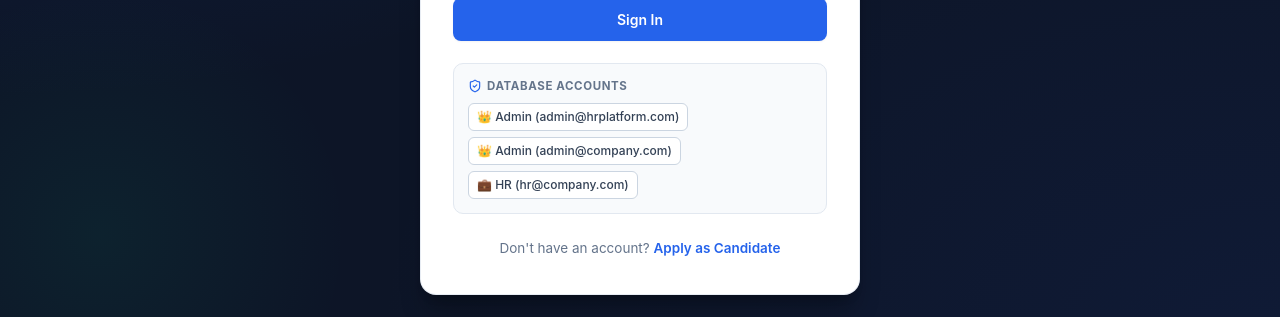
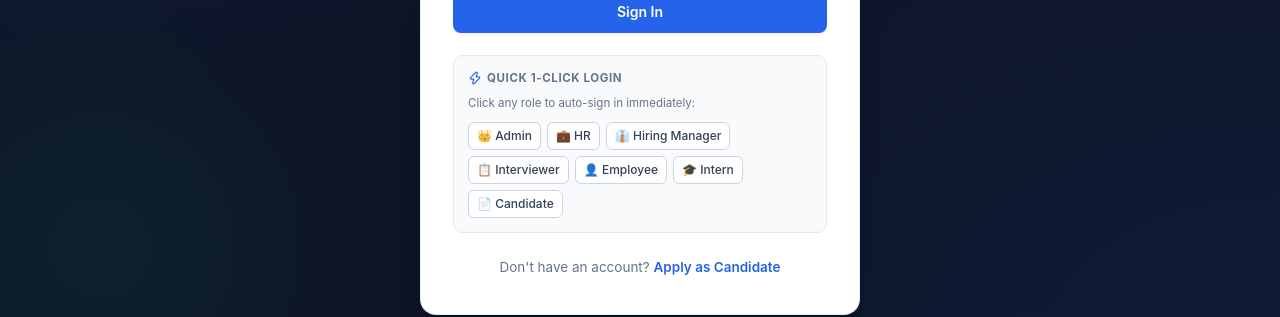
Before and after one commit to Anuj24Kumar/HR-Internal-Operation, a React (Vite) app in the folder frontend/: page /login in a window 1280 px wide. Shown: the part 465-782 px from the top of the page. Built offline with nearby package versions, Linux system fonts and the light colour scheme; no server answers.

Commit message:
Add 1-click Quick Login buttons for all 7 accounts on Login page

```diff
--- a/frontend/src/pages/Login.jsx
+++ b/frontend/src/pages/Login.jsx
@@ -1,9 +1,19 @@
 import { useState } from "react";
 import { Link, useLocation, useNavigate } from "react-router-dom";
-import { Mail, Lock, Eye, EyeOff, Loader2, AlertCircle, CheckCircle2, ShieldCheck } from "lucide-react";
+import { Mail, Lock, Eye, EyeOff, Loader2, AlertCircle, CheckCircle2, Zap } from "lucide-react";
 import { apiRequest } from "../api.js";
 import { roles } from "../roles.js";
 import "./auth.css";
+
+const DEMO_ACCOUNTS = [
+  { role: "admin", label: "Admin", email: "admin@company.com", password: "Admin@12345", icon: "👑" },
+  { role: "hr", label: "HR", email: "hr@company.com", password: "HR@12345", icon: "💼" },
+  { role: "hiring_manager", label: "Hiring Manager", email: "manager@company.com", password: "Manager@123", icon: "👔" },
+  { role: "interviewer", label: "Interviewer", email: "interviewer@company.com", password: "Interviewer@123", icon: "📋" },
+  { role: "employee", label: "Employee", email: "employee@company.com", password: "Employee@123", icon: "👤" },
+  { role: "intern", label: "Intern", email: "intern@company.com", password: "Intern@123", icon: "🎓" },
+  { role: "candidate", label: "Candidate", email: "candidate@company.com", password: "Candidate@123", icon: "📄" },
+];
 
 export default function Login() {
   const location = useLocation();
@@ -18,33 +28,28 @@ export default function Login() {
   const [error, setError] = useState("");
   const [loading, setLoading] = useState(false);
 
-  async function handleSubmit(event) {
-    event.preventDefault();
+  async function performLogin(email, password, role) {
     setError("");
     setLoading(true);
-
 
     try {
       const result = await apiRequest("/auth/login", {
         method: "POST",
         body: JSON.stringify({
-          email: form.email.trim(),
-          password: form.password,
+          email: email.trim(),
+          password,
         }),
       });
-
 
       const user = result.user || result.data?.user;
       const token = result.token || result.data?.token;
 
-
       if (!user || !token) {
-        throw new Error("The server response did not include an authentication token.");
         throw new Error("The server response did not include an authentication token.");
       }
 
       // Check role mismatch if a specific role was selected
-      if (form.role && form.role !== user.role) {
+      if (role && role !== user.role) {
         throw new Error(
           `This account belongs to the "${user.role}" role. Please switch role or select Auto-detect.`
         );
@@ -65,9 +70,18 @@ export default function Login() {
     }
   }
 
-  function fillDemoAccount(email, password, role) {
-    setForm({ email, password, role });
-    setError("");
+  async function handleSubmit(event) {
+    event.preventDefault();
+    await performLogin(form.email, form.password, form.role);
+  }
+
+  function handleQuickLogin(account) {
+    setForm({
+      email: account.email,
+      password: account.password,
+      role: account.role,
+    });
+    performLogin(account.email, account.password, account.role);
   }
 
   return (
@@ -180,34 +194,28 @@ export default function Login() {
           </button>
         </form>
 
-        {/* Demo Credentials Quick Fill */}
+        {/* Quick Login Options */}
         <div className="auth-demo-box">
           <div className="auth-demo-title">
-            <ShieldCheck size={14} style={{ color: "#2563eb" }} />
-            <span>Database Accounts</span>
+            <Zap size={14} style={{ color: "#2563eb" }} />
+            <span>Quick 1-Click Login</span>
           </div>
+          <p style={{ fontSize: "11.5px", color: "#64748b", margin: "4px 0 10px 0" }}>
+            Click any role to auto-sign in immediately:
+          </p>
           <div className="auth-demo-pills">
-            <button
-              type="button"
-              className="auth-demo-pill"
-              onClick={() => fillDemoAccount("admin@hrplatform.com", "admin123", "admin")}
-            >
-              👑 Admin (admin@hrplatform.com)
-            </button>
-            <button
-              type="button"
-              className="auth-demo-pill"
-              onClick={() => fillDemoAccount("admin@company.com", "Admin@12345", "admin")}
-            >
-              👑 Admin (admin@company.com)
-            </button>
-            <button
-              type="button"
-              className="auth-demo-pill"
-              onClick={() => fillDemoAccount("hr@company.com", "HR@12345", "hr")}
-            >
-              💼 HR (hr@company.com)
-            </button>
+            {DEMO_ACCOUNTS.map((acc) => (
+              <button
+                key={acc.role}
+                type="button"
+                className="auth-demo-pill"
+                disabled={loading}
+                onClick={() => handleQuickLogin(acc)}
+                title={`Quick login as ${acc.label} (${acc.email})`}
+              >
+                <span>{acc.icon}</span> <span>{acc.label}</span>
+              </button>
+            ))}
           </div>
         </div>
 
```
